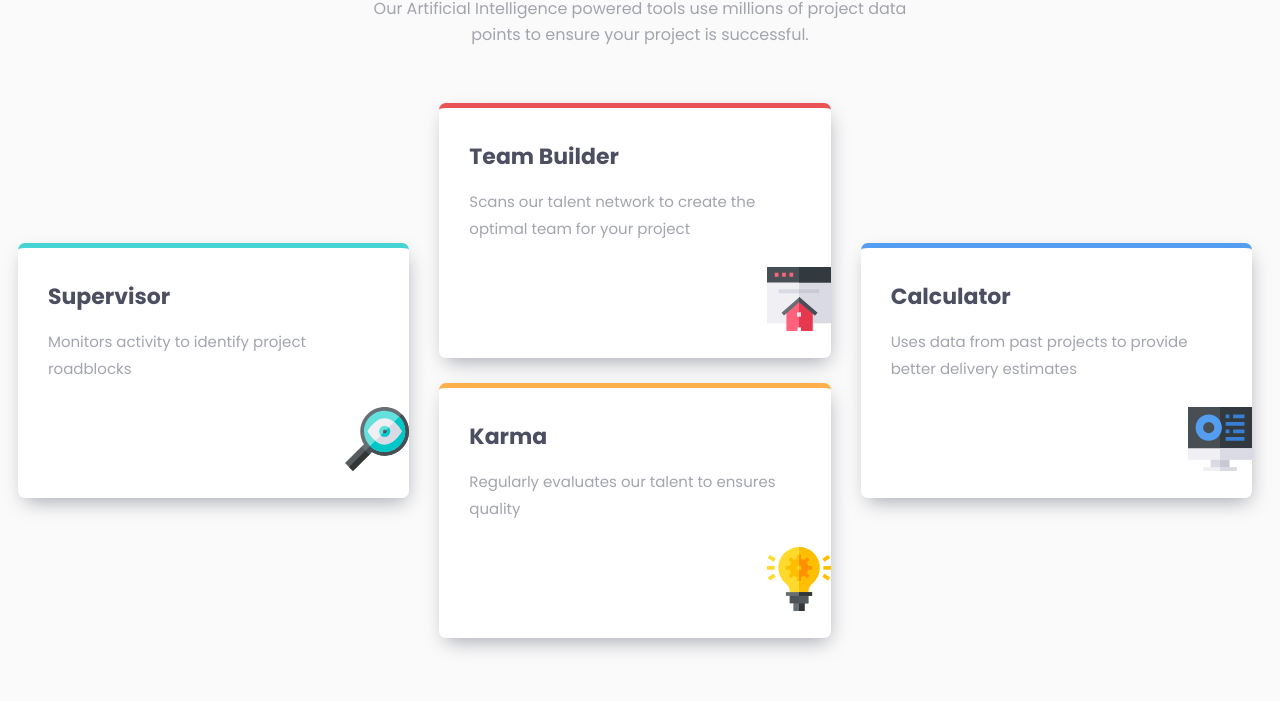
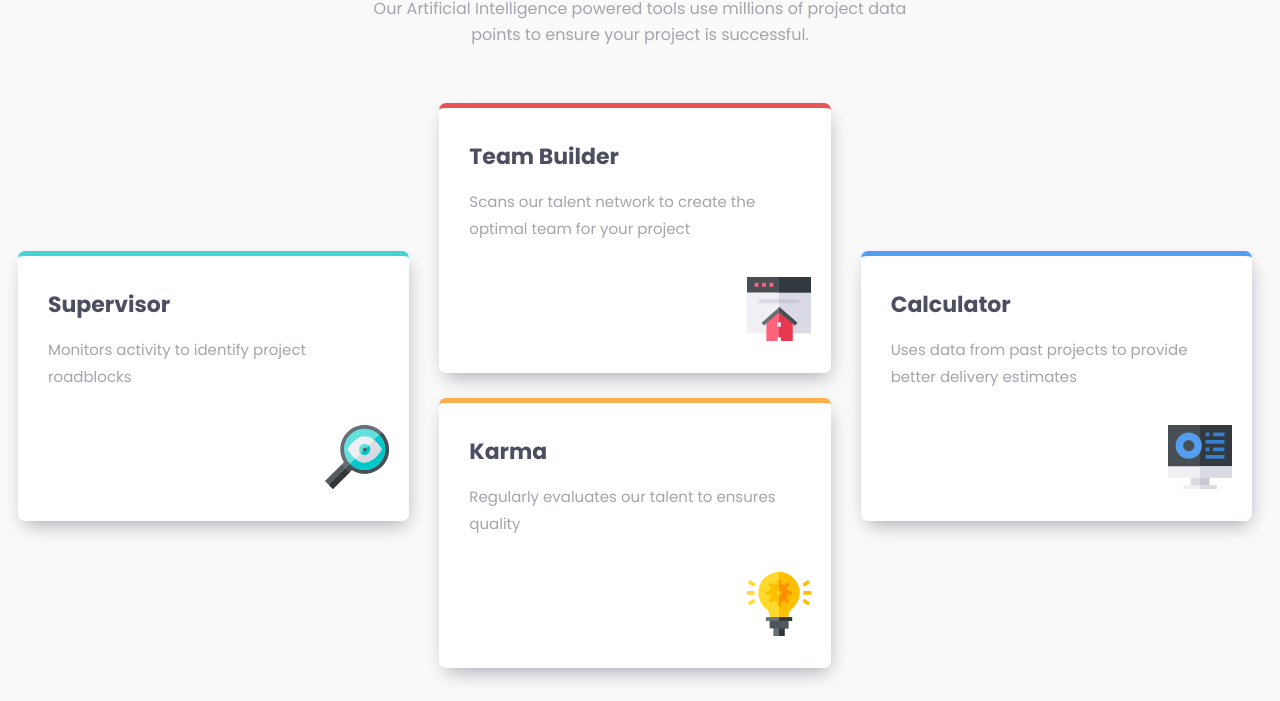
Before and after one commit to serenidhipity/fem-fourcards, a plain HTML site: page index.html in a window 1280 px wide. Shown: the part 208-909 px from the top of the page. Before the commit the page ends 879 px from the top, so only its background shows below. Drawn offline with Linux system fonts and the light colour scheme.

Commit message:
Update style.css

```diff
--- a/style.css
+++ b/style.css
@@ -49,8 +49,6 @@ color: var(--greyishblue);
     border-radius: 7px;
     margin: 0 10px 25px;
     box-shadow: 2px 8px 20px -5px var(--greyishblue);
-    padding-bottom: 20px;
-
 }
 
 .title {
@@ -70,7 +68,10 @@ color: var(--greyishblue);
     font-size: 15px;
     color: var(--greyishblue);
 }
-/* .icon {padding: 10px 20px 25px 0; } */
+
+.icon {
+    padding: 10px 20px 25px 0;
+}
 
 #supervisor {
     border-top: 5px solid var(--cyan);
```
